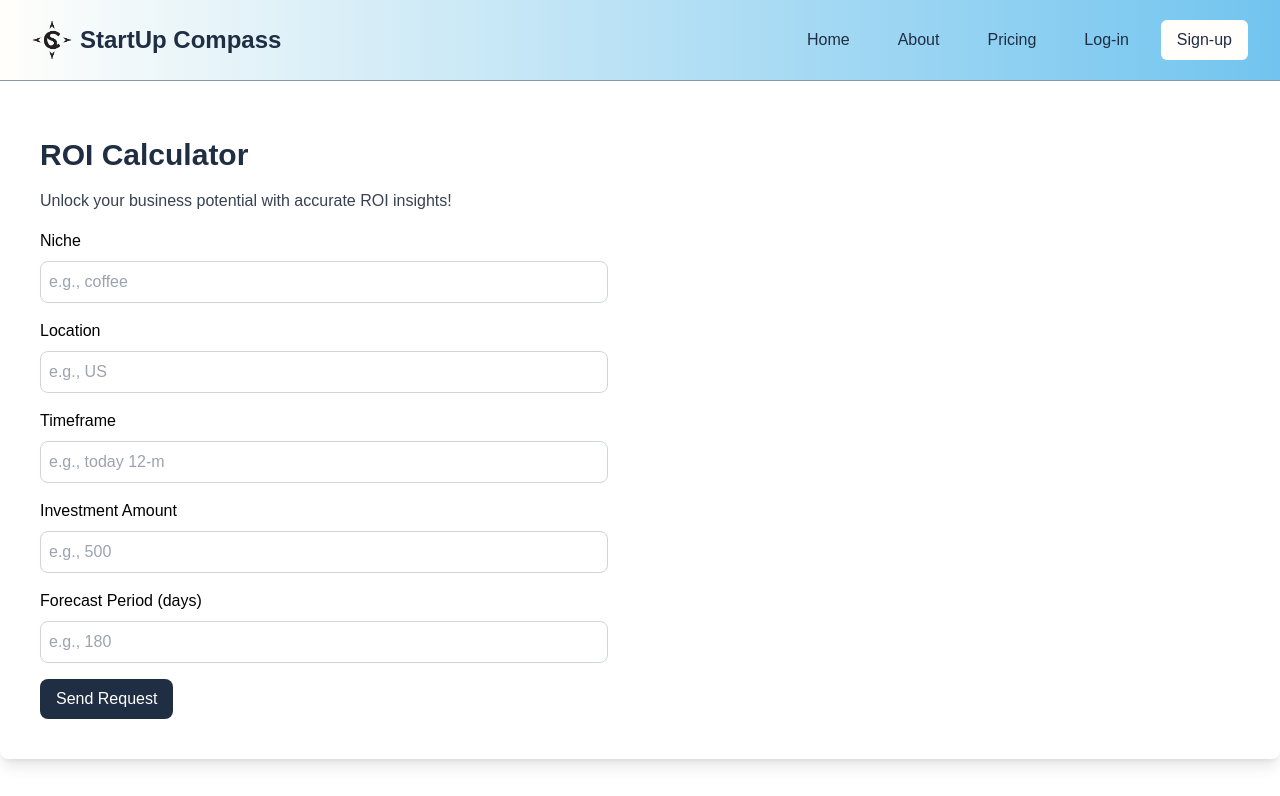
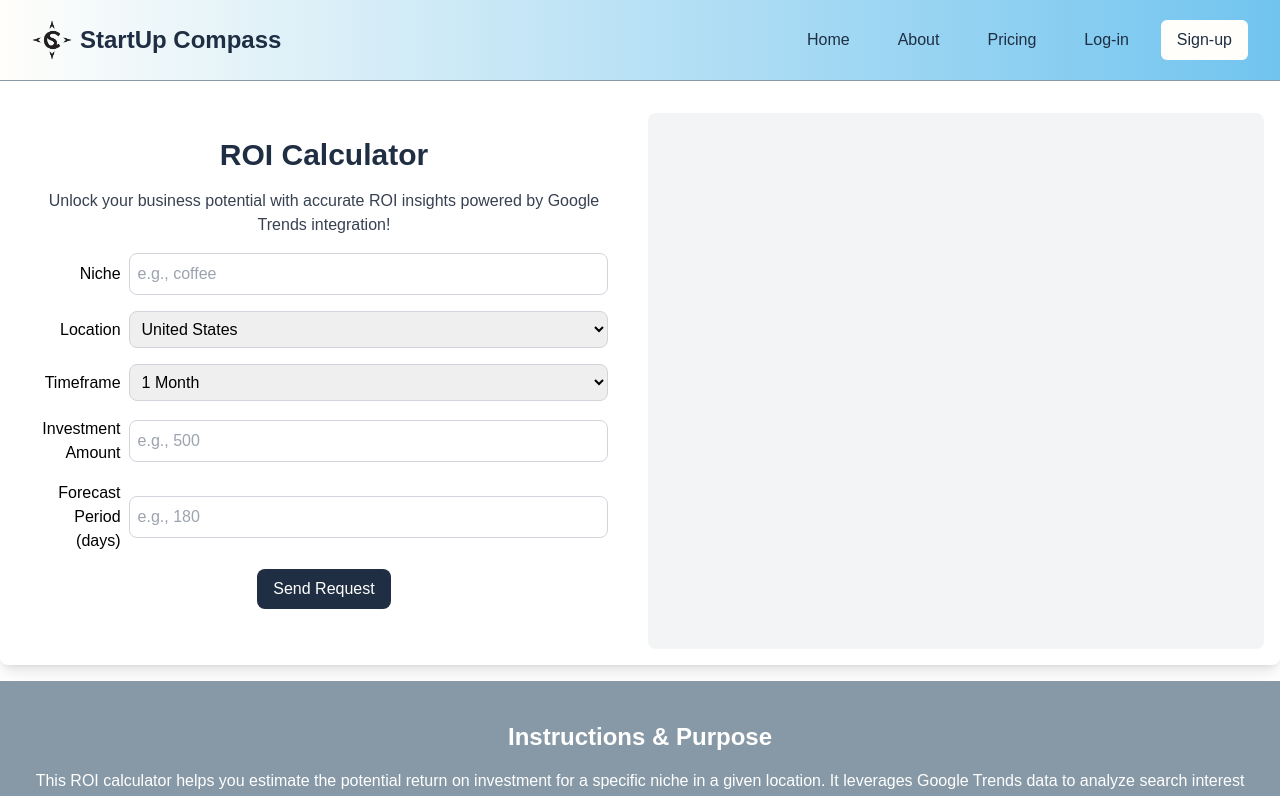
Before and after one commit to ArcaIcr/StartUp-App-Main, a Vue app: page /roi in a window 1280 px wide. Shown: the top 796 px of the page. Built offline with nearby package versions, Linux system fonts and the light colour scheme.

Commit message:
Improved UI For ROI Calculator - ROI.vue

```diff
--- a/src/components/ROI.vue
+++ b/src/components/ROI.vue
@@ -5,12 +5,34 @@ import { ref } from "vue";
 // Import API endpoint
 import { getApiEndpoint } from '@/apiConfig';
 const endpoint = getApiEndpoint(); // Get the API endpoint
+const isLoading = ref(false); // Reactive state for loading
+
+// List of supported country codes (ISO-3166) for Google Trends
+const countries = ref([
+  { label: "United States", value: "US" },
+  { label: "United Kingdom", value: "GB" },
+  { label: "Canada", value: "CA" },
+  { label: "Australia", value: "AU" },
+  { label: "Philippines", value: "PH" },
+  { label: "India", value: "IN" },
+  { label: "Germany", value: "DE" },
+  { label: "France", value: "FR" },
+  { label: "Brazil", value: "BR" },
+  { label: "Mexico", value: "MX" },
+  { label: "Japan", value: "JP" },
+  { label: "South Korea", value: "KR" },
+  { label: "China", value: "CN" },
+  { label: "Italy", value: "IT" },
+  { label: "Spain", value: "ES" },
+  { label: "Russia", value: "RU" },
+  // Add more countries as needed
+]);
 
 // Reactive state for the query parameters and the response
 const query = ref({
   niche: "",
-  location: "",
-  timeframe: "",
+  location: "US", // Default to United States
+  timeframe: "today 12-m", // Default timeframe set to 1 Month
   investment_amount: "",
   forecast_period: "",
 });
@@ -19,10 +41,11 @@ const response = ref(null);
 
 // Function to fetch data from the API
 const fetchApiData = async () => {
+  isLoading.value = true; // Start loading
+  response.value = null; // Clear previous response
+
   try {
-    const res = await axios.get(
-      `${endpoint}/calculate_roi`,
-      {
+    const res = await axios.get(`${endpoint}/calculate_roi`, {
       params: {
         niche: query.value.niche,
         location: query.value.location,
@@ -30,108 +53,162 @@ const fetchApiData = async () => {
         investment_amount: query.value.investment_amount,
         forecast_period: query.value.forecast_period,
       },
-      }
-    );
+    });
     response.value = res.data; // Set the response data
   } catch (error) {
     response.value = `Error: ${error.message}`; // Handle errors
+  } finally {
+    isLoading.value = false; // Stop loading
   }
 };
 </script>
 
 <template>
   <section class="py-4">
-    <div class="container-xl lg:container m-auto">
+    <div class="container-xl lg:container mx-auto">
       <div class="grid grid-cols-1 md:grid-cols-2 gap-4 p-4 rounded-lg bg-white shadow-lg">
         <!-- ROI Calculator Section -->
         <div class="p-6 flex flex-col justify-between">
           <div>
-            <h2 class="text-3xl font-extrabold text-darkblue mb-4">
+            <h2 class="text-3xl font-extrabold text-darkblue mb-4 text-center">
               ROI Calculator
             </h2>
-            <p class="mb-4 text-gray-700">
-              Unlock your business potential with accurate ROI insights!
+            <p class="mb-4 text-gray-700 text-center">
+              Unlock your business potential with accurate ROI insights powered by Google Trends integration!
             </p>
 
             <!-- Query Parameters Form -->
-            <form @submit.prevent="fetchApiData">
+            <form @submit.prevent="fetchApiData" class="mb-4">
               <!-- Niche Input -->
-              <label for="niche" class="block mb-2">Niche</label>
+              <div class="flex items-center mb-4">
+                <label for="niche" class="block w-24 text-right mr-2">Niche</label>
                 <input
                   v-model="query.niche"
                   id="niche"
                   type="text"
                   placeholder="e.g., coffee"
-                class="w-full p-2 mb-4 border border-gray-300 rounded-lg"
+                  class="w-full p-2 border border-gray-300 rounded-lg"
                   required
                 />
+              </div>
 
-              <!-- Location Input -->
-              <label for="location" class="block mb-2">Location</label>
-              <input
+              <!-- Location Dropdown -->
+              <div class="flex items-center mb-4">
+                <label for="location" class="block w-24 text-right mr-2">Location</label>
+                <select
                   v-model="query.location"
                   id="location"
-                type="text"
-                placeholder="e.g., US"
-                class="w-full p-2 mb-4 border border-gray-300 rounded-lg"
+                  class="w-full p-2 border border-gray-300 rounded-lg"
                   required
-              />
+                >
+                  <option v-for="country in countries" :key="country.value" :value="country.value">
+                    {{ country.label }}
+                  </option>
+                </select>
+              </div>
 
-              <!-- Timeframe Input -->
-              <label for="timeframe" class="block mb-2">Timeframe</label>
-              <input
+              <!-- Timeframe Dropdown -->
+              <div class="flex items-center mb-4">
+                <label for="timeframe" class="block w-24 text-right mr-2">Timeframe</label>
+                <select
                   v-model="query.timeframe"
                   id="timeframe"
-                type="text"
-                placeholder="e.g., today 12-m"
-                class="w-full p-2 mb-4 border border-gray-300 rounded-lg"
-                required
-              />
+                  class="w-full p-2 border border-gray-300 rounded-lg"
+                >
+                  <option value="today 12-m">1 Month</option>
+                  <option value="today 5-y">5 Years</option>
+                </select>
+              </div>
 
               <!-- Investment Amount Input -->
-              <label for="investment_amount" class="block mb-2">Investment Amount</label>
+              <div class="flex items-center mb-4">
+                <label for="investment_amount" class="block w-24 text-right mr-2">Investment Amount</label>
                 <input
                   v-model="query.investment_amount"
                   id="investment_amount"
                   type="number"
                   placeholder="e.g., 500"
-                class="w-full p-2 mb-4 border border-gray-300 rounded-lg"
+                  class="w-full p-2 border border-gray-300 rounded-lg"
                   required
                 />
+              </div>
 
               <!-- Forecast Period Input -->
-              <label for="forecast_period" class="block mb-2">Forecast Period (days)</label>
+              <div class="flex items-center mb-4">
+                <label for="forecast_period" class="block w-24 text-right mr-2">Forecast Period (days)</label>
                 <input
                   v-model="query.forecast_period"
                   id="forecast_period"
                   type="number"
                   placeholder="e.g., 180"
-                class="w-full p-2 mb-4 border border-gray-300 rounded-lg"
+                  class="w-full p-2 border border-gray-300 rounded-lg"
                   required
                 />
+              </div>
 
-              <!-- Submit Button -->
+              <!-- Submit Button with Loading Icon -->
               <button
                 type="submit"
-                class="inline-block bg-darkblue text-white rounded-lg px-4 py-2 hover:bg-lightblue cursor-pointer transition duration-300"
+                class="block mx-auto bg-darkblue text-white rounded-lg px-4 py-2 hover:bg-lightblue cursor-pointer transition duration-300"
+                :disabled="isLoading"
               >
-                Send Request
+                <span v-if="!isLoading">Send Request</span>
+                <div v-else class="flex items-center">
+                  <svg class="animate-spin h-5 w-5 text-white" xmlns="http://www.w3.org/2000/svg" fill="none" viewBox="0 0 24 24">
+                    <circle class="opacity-25" cx="12" cy="12" r="10" stroke="currentColor" stroke-width="4" />
+                    <path class="opacity-75" fill="currentColor" d="M4 12a8 8 0 018-8v8H4z" />
+                  </svg>
+                  <span class="ml-2 text-gray-100">Loading...</span>
+                </div>
               </button>
             </form>
+          </div>
+        </div>
 
-            <!-- Display the API Response -->
-            <div v-if="response" class="api-response mt-6 p-4 bg-gray-100 rounded-lg">
-              <h3 class="font-bold">Response</h3>
-              <pre class="whitespace-pre-wrap text-sm text-gray-700">{{
-                response
-              }}</pre>
+        <!-- ROI Insights Display -->
+        <div class="p-6 bg-gray-100 rounded-lg">
+          <div v-if="response">
+            <h3 class="text-lg font-semibold text-darkblue mb-4 text-center">ROI Insights for {{ query.niche }}</h3>
+            <div class="grid grid-cols-1 md:grid-cols-2 gap-4">
+              <div>
+                <p class="text-gray-700"><strong>Initial Interest Score:</strong> {{ response.initial_interest_score }}</p>
+                <p class="text-gray-700"><strong>Forecasted Interest Score:</strong> {{ response.forecasted_interest_score }}</p>
+                <p class="text-gray-700"><strong>Growth Trend:</strong> {{ response.growth_trend }}</p>
+              </div>
+              <div>
+                <p class="text-gray-700"><strong>Investment Amount:</strong> ${{ response.investment_amount }}</p>
+                <p class="text-gray-700"><strong>Forecast Period:</strong> {{ response.forecast_period_days }} days</p>
+                <p class="text-gray-700"><strong>Estimated ROI:</strong> {{ response.estimated_roi }}%</p>
+                <p class="text-gray-700"><strong>Recommendation:</strong> {{ response.recommendation }}</p>
+              </div>
             </div>
           </div>
         </div>
       </div>
     </div>
   </section>
+
+  <!-- Instructions Section -->
+  <section class="py-4 bg-lightblue text-white">
+    <div class="container mx-auto">
+      <div class="p-6">
+        <h2 class="text-2xl font-bold text-center mb-4">Instructions & Purpose</h2>
+        <p class="text-center">
+          This ROI calculator helps you estimate the potential return on investment for a specific niche in a given location. It leverages Google Trends data to analyze search interest and predict future growth trends.
+        </p>
+        <ul class="text-center list-disc list-inside">
+          <li>Enter the niche you are interested in. For example, "coffee", "fitness", or "travel".</li>
+          <li>Select the country where you plan to operate your business from the dropdown list.</li>
+          <li>Select the timeframe for which you want to estimate ROI. Choose from 1 Month, 1 Year, or 5 Years.</li>
+          <li>Enter the investment amount you are planning to allocate. For example, "$500" or "$1000".</li>
+          <li>Enter the forecast period in days for which you want to project the ROI. For example, "180 days" or "365 days".</li>
+          <li>Click "Send Request" to calculate the estimated ROI.</li>
+        </ul>
+      </div>
+    </div>
+  </section>
 </template>
+
 
 <style scoped>
 .api-response {
```
Lines whose indentation alone changed are shown as unchanged.
